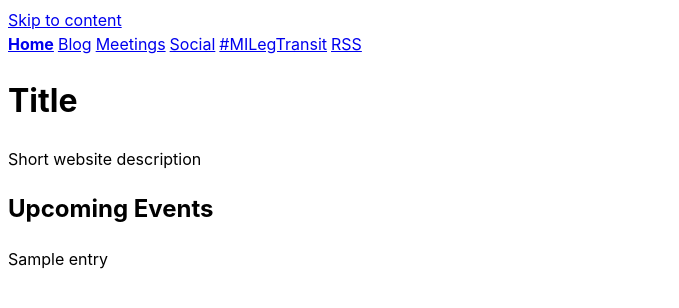
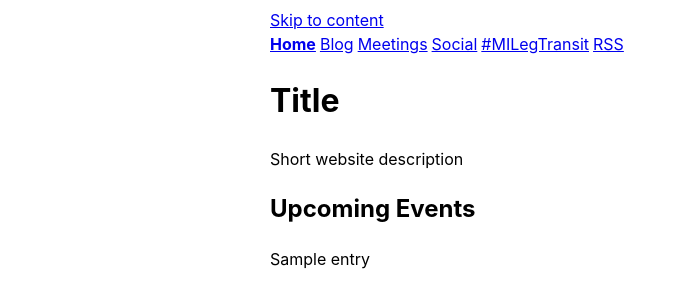
Before and after one commit to CR96/blog, a Jekyll site: the page built from index.html, in a window 1280 px wide. Shown: the top 308 px of the page, without its empty margins (0-679 px from the left). Built offline with Jekyll 4.4.1, drawn with Linux system fonts in a browser that asks for light colours.

Commit message:
Add main content container
Set max width and center elements

```diff
--- a/_layouts/default.html
+++ b/_layouts/default.html
@@ -11,9 +11,11 @@
     {% endif %}
   </head>
   <body>
-    {% include navigation.html %}
-    <main id="main">
-      {{ content }}
-    </main>
+    <div class="container">
+      {% include navigation.html %}
+      <main id="main">
+        {{ content }}
+      </main>
+    </div>
   </body>
 </html>
--- a/_layouts/post.html
+++ b/_layouts/post.html
@@ -10,6 +10,7 @@
     {% endif %}
   </head>
   <body>
+    <div class="container">
       {% include navigation.html %}
       <main id="main">
         <h1>{{ page.title }}</h1>
@@ -25,5 +26,6 @@
         {{ content }}
 
       </main>
+    </div>
   </body>
 </html>
--- a/_sass/base.scss
+++ b/_sass/base.scss
@@ -9,13 +9,20 @@ body {
   line-height: 1.5;
 }
 
+.container {
+  max-width: 740px;
+  margin: 0 auto;
+}
+
 .current {
   font-weight: bold;
 }
 
 .image {
   max-width: 100%;
-  max-height: 500px;
+  max-height: 400px;
+  margin: 0 auto;
+  display: block;
 }
 
 .main-nav {
```
Lines whose indentation alone changed are shown as unchanged.
